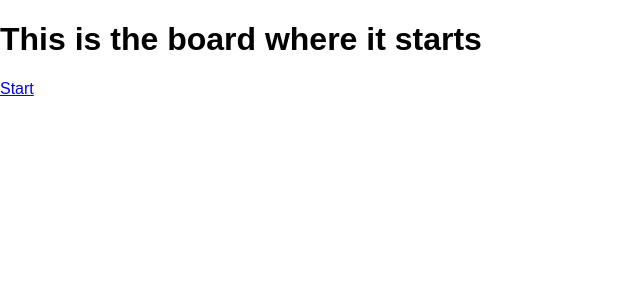
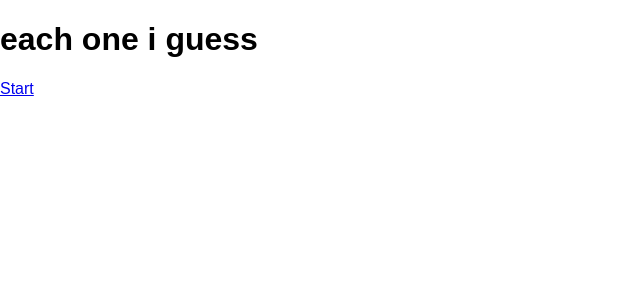
Before and after one commit to jaderosse/battle_react, a React (Create React App) app in the folder client/: page / in a window 1280 px wide. Shown: the top 300 px of the page, without its empty margins (0-640 px from the left). Built offline with nearby package versions, Linux system fonts and the light colour scheme.

Commit message:
added some notes for startboard steps

```diff
--- a/client/src/startBoard.js
+++ b/client/src/startBoard.js
@@ -1,14 +1,18 @@
 import React, {Component} from 'react';
 import { Link } from 'react-router-dom';
 import './App.css';
+import Socket from './socket';
+
+//have link show up after n selections
+//onclick function appends e.target to board then to socket
 
 class StartBoard extends Component {
 	render(){
-		return(
-			<div>
-				<h1>This is the board where it starts</h1>
-				<Link to="/game">Start</Link>
-			</div>
+	return(
+		<div>
+			<h1>each one i guess</h1>
+			<Link to="/game">Start</Link>
+		</div>
 		)
 	}
 }
```
Also changed, not shown: client/src/Board.js (indentation only).
